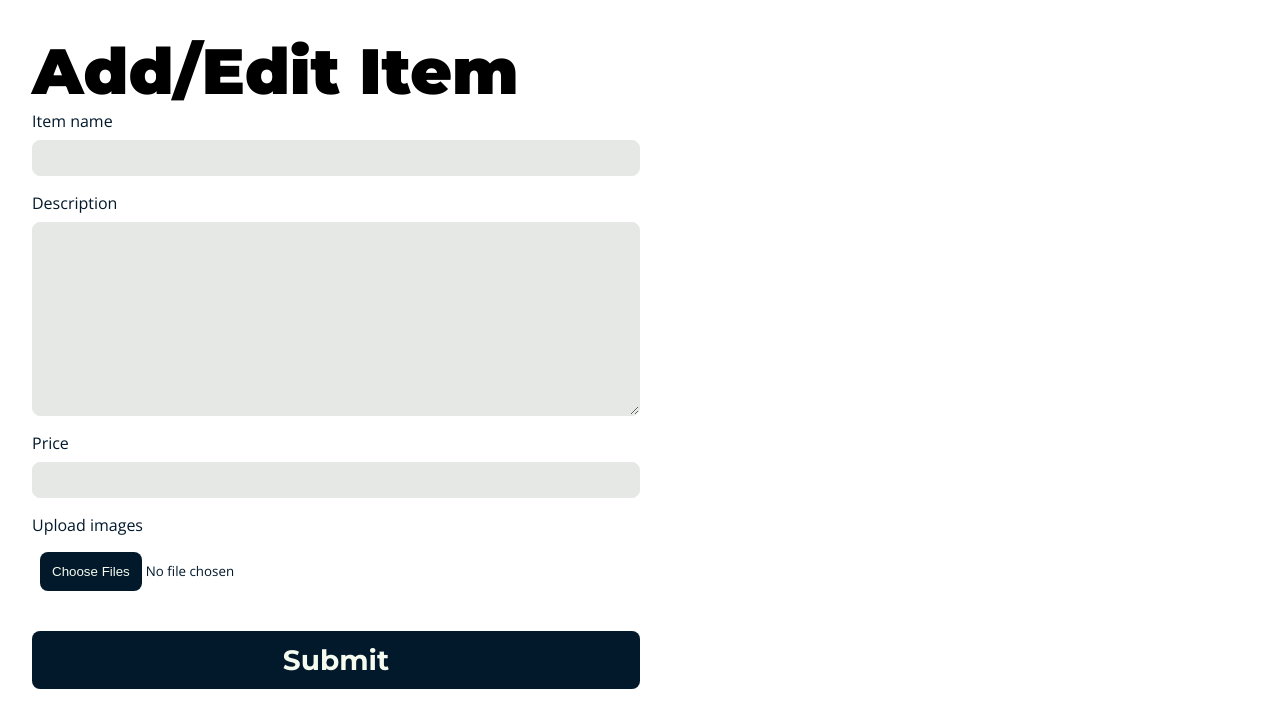
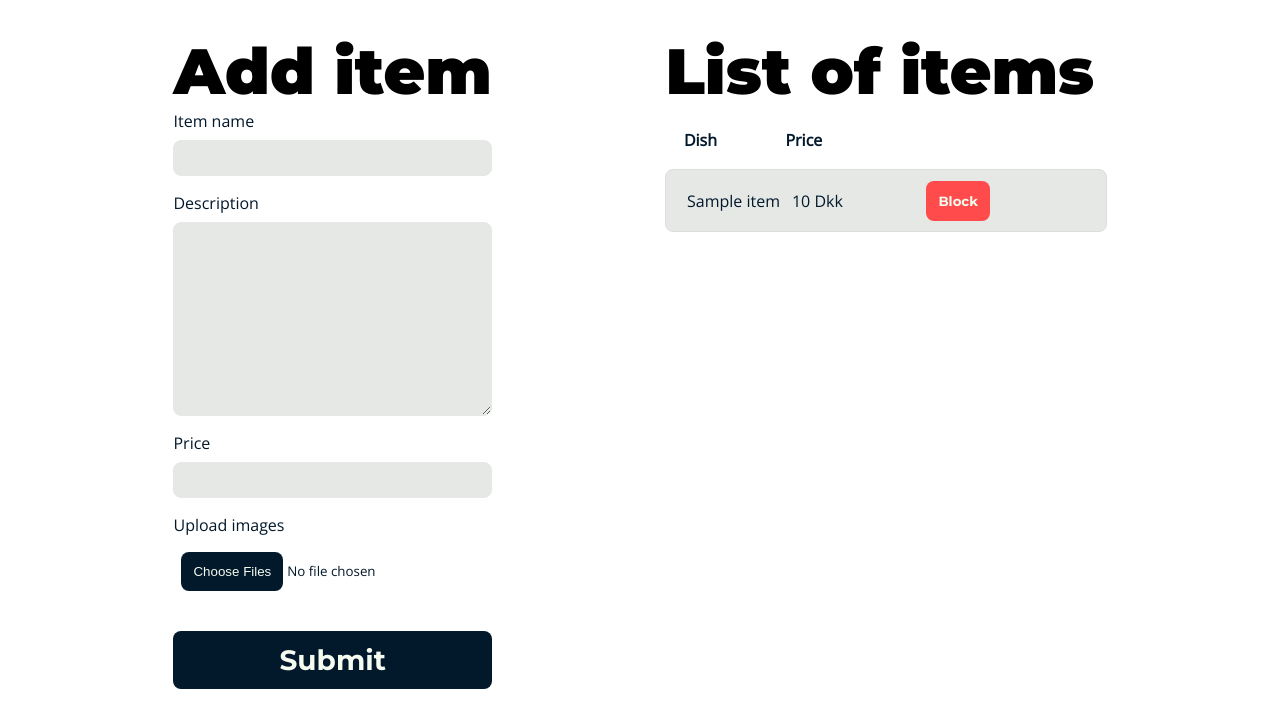
Before and after one commit to sofiaabrahamsen/webdev_eksamen, a Flask app: template templates/view_restaurant.html in a window 1280 px wide. Shown: the part 139-860 px from the top of the page. Run offline with Flask 3, Linux system fonts and the light colour scheme; the template is opened without the code that fills it: most values are stand-ins (such as "Sample title", 1, 10 or a date in 2020).

Commit message:
fix af add item

```diff
--- a/static/css/restaurant.css
+++ b/static/css/restaurant.css
@@ -1,8 +1,17 @@
-section.form_container {
+ section.form_container {
+    display: flex;
+    flex-direction: row;
+    gap: 2rem;
+    margin: 2rem;
+    justify-content: space-evenly;
+}
+
+ /* section.form_container {
     display: grid;
     grid-template-columns: 1fr 1fr;
     margin: 2rem;
-}
+}  */
+
 
 form.restaurant_item_form {
     display: flex;
--- a/templates/view_restaurant.html
+++ b/templates/view_restaurant.html
@@ -1,8 +1,8 @@
 {% include "_top_logged.html" %}
 
         <section class="form_container">
-            <div>
-                <h2>Add/Edit Item</h2>
+            <section>
+                <h2>Add item</h2>
 
                 <form class="restaurant_item_form">
                     <div>
@@ -29,8 +29,38 @@
 
                     <button class="cta" type="button" onclick="handleSubmit()">Submit</button>
                 </form>
-            </div>
+            </section>
+
+            <!-- <section>
+                <a href="">See all items</a>
+            </section> -->
+
+            <section>
+                <h2>List of items</h2>
+
+                <table>
+                    <thead>
+                        <tr>
+                            <th>Dish</th>
+                            <th>Price</th>
+                        </tr>
+                    </thead>
+                    <tbody>
+                        {% for item in items %}
+                            <tr>
+                                <td>{{ item["item_title"] }}</td>
+                                <td>{{ item["item_price"] }} Dkk</td>
+                                <td><button class="blocker">Block</button></td>
+                            </tr>
+                        {% endfor %}
+                    </tbody>
+                </table>
+            </section>
+
         </section>
+
+
+
     </body>
 </html>
 
```
Also changed, not shown: templates/view_customer.html (+6 -18 lines), 2 other files.
